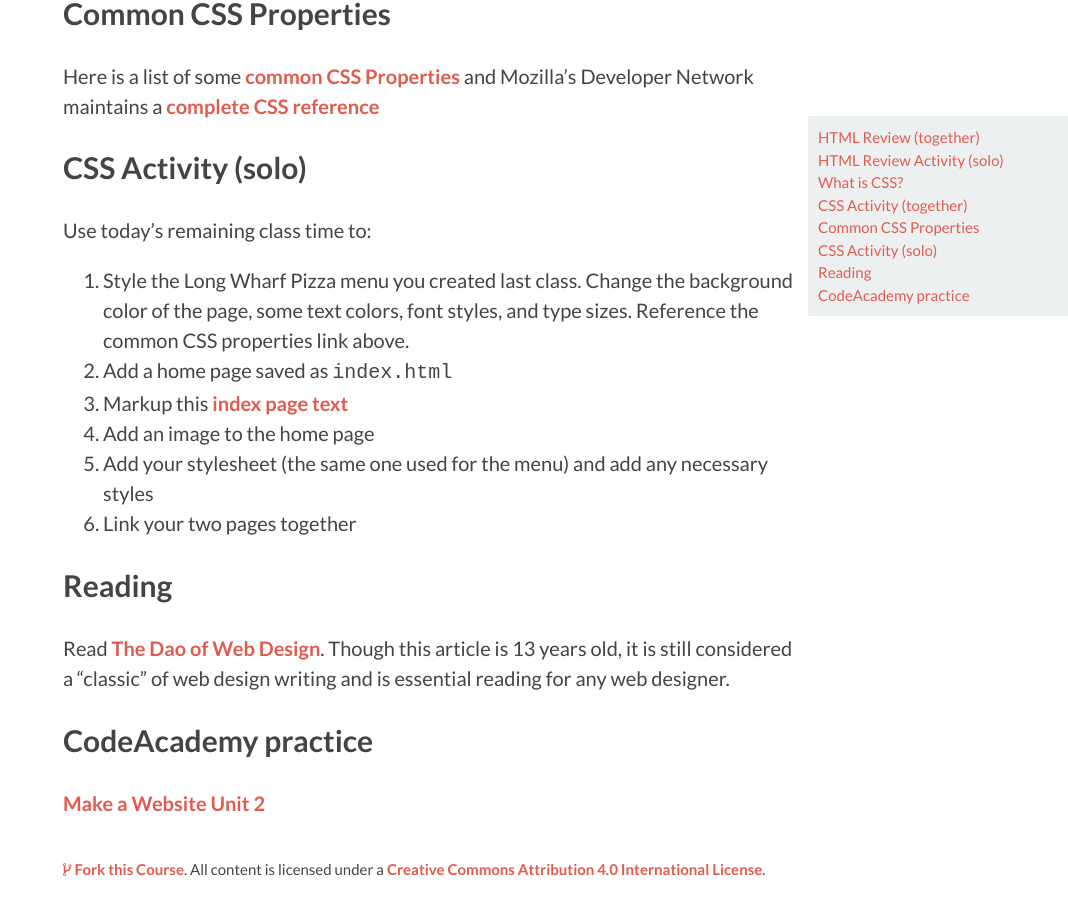
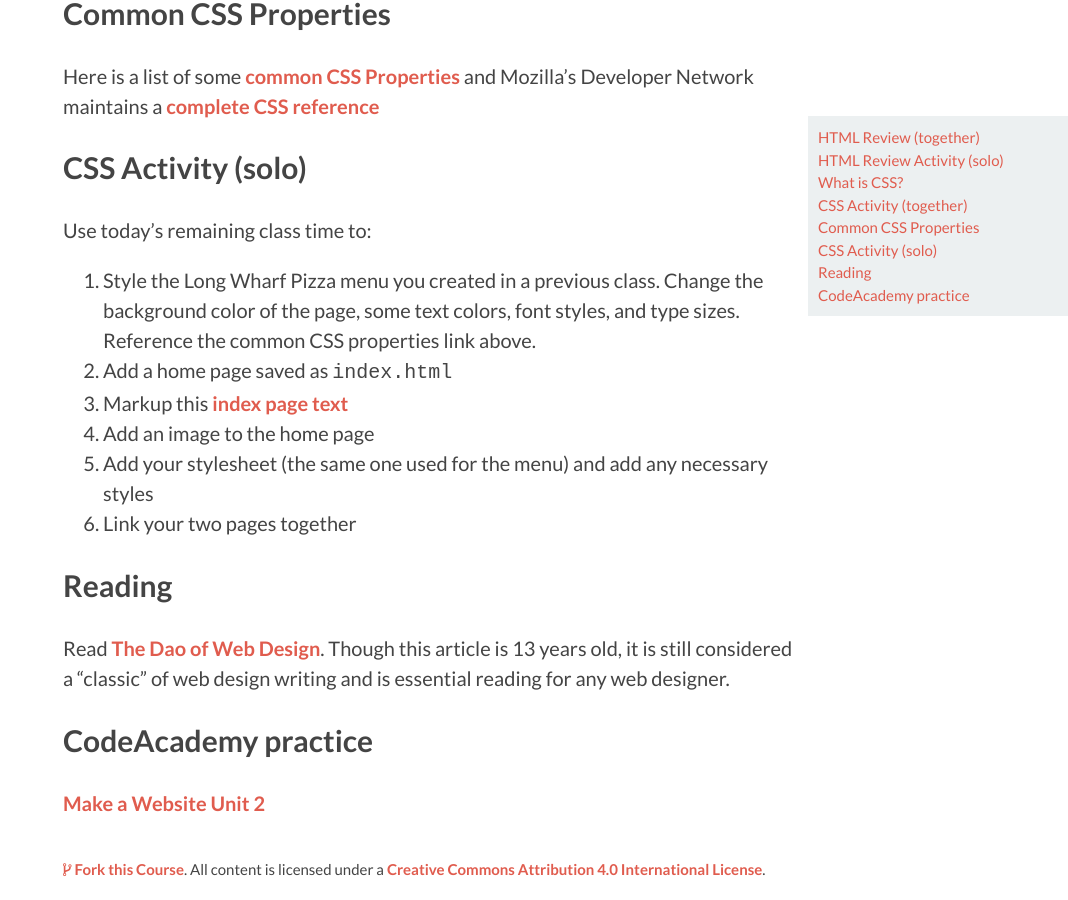
Before and after one commit to DMD1070/DMD1070.github.io, a Jekyll site: the page built from lessons/4-css-intro.md, in a window 1280 px wide and 900 px high, scrolled down 1586 px. Shown: the whole window, without its empty margins (212-1280 px from the left). Built offline with Jekyll 4.4.1, drawn with Linux system fonts in a browser that asks for light colours; Markdown is read by kramdown in place of the engine named in the settings.

Commit message:
wording change

```diff
--- a/lessons/4-css-intro.md
+++ b/lessons/4-css-intro.md
@@ -51,7 +51,7 @@ Here is a list of some [common CSS Properties](http://www.openbookproject.net/tu
 
 Use today's remaining class time to:
 
-1. Style the Long Wharf Pizza menu you created last class. Change the background color of the page, some text colors, font styles, and type sizes. Reference the common CSS properties link above.
+1. Style the Long Wharf Pizza menu you created in a previous class. Change the background color of the page, some text colors, font styles, and type sizes. Reference the common CSS properties link above.
 2. Add a home page saved as `index.html`
 3. Markup this [index page text](/lesson_files/pizza_index.txt)
 4. Add an image to the home page
```
